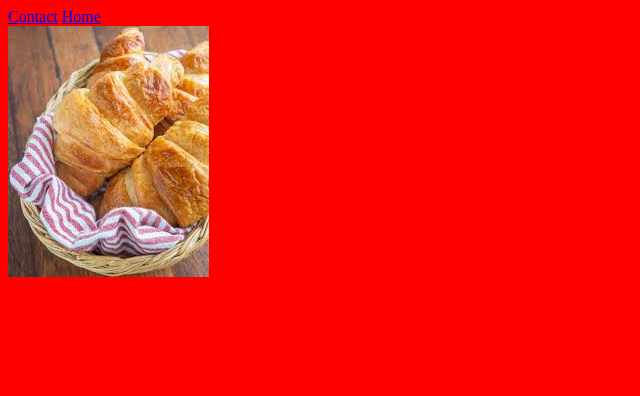
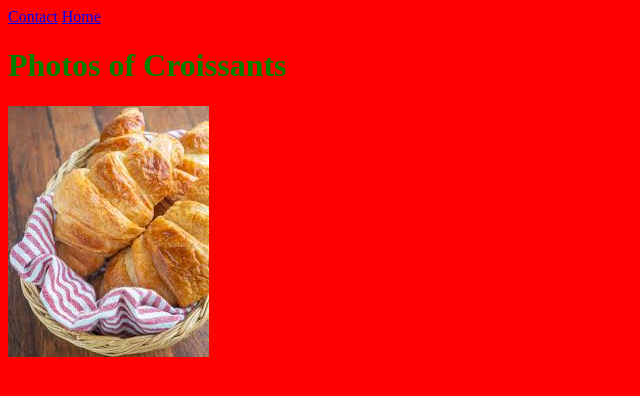
Before and after one commit to cwillia01/She-Codes-Croissant, a plain HTML site: page photo.html in a window 1280 px wide. Shown: the whole page, without its empty margins (0-640 px from the left). Drawn offline with Linux system fonts and the light colour scheme.

Commit message:
adding text to pages

```diff
--- a/photo.html
+++ b/photo.html
@@ -14,6 +14,10 @@
         <a href="index.html"> Home</a>
     </div>
 
+    <h1>
+        Photos of Croissants
+        </h1>
+
     <div>
         <img src="images/pastry.jpeg"></img>
     </div>
--- a/src/styles.css
+++ b/src/styles.css
@@ -1,4 +1,4 @@
 body {
     background: red;
-    color: white;
+    color:green;
 }
```
Also changed, not shown: contact.html (+5 -0 lines), index.html (+4 -0 lines), 1 other file.
